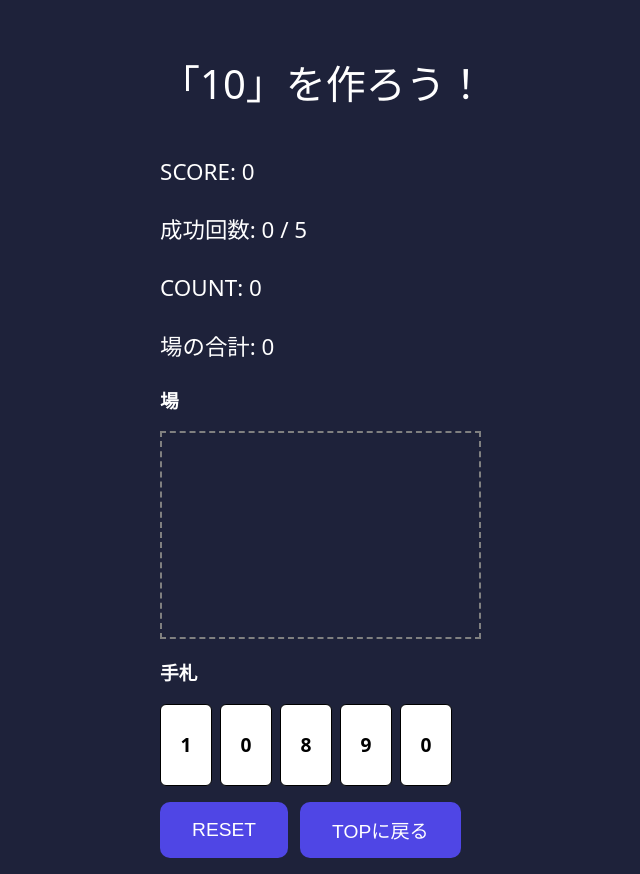
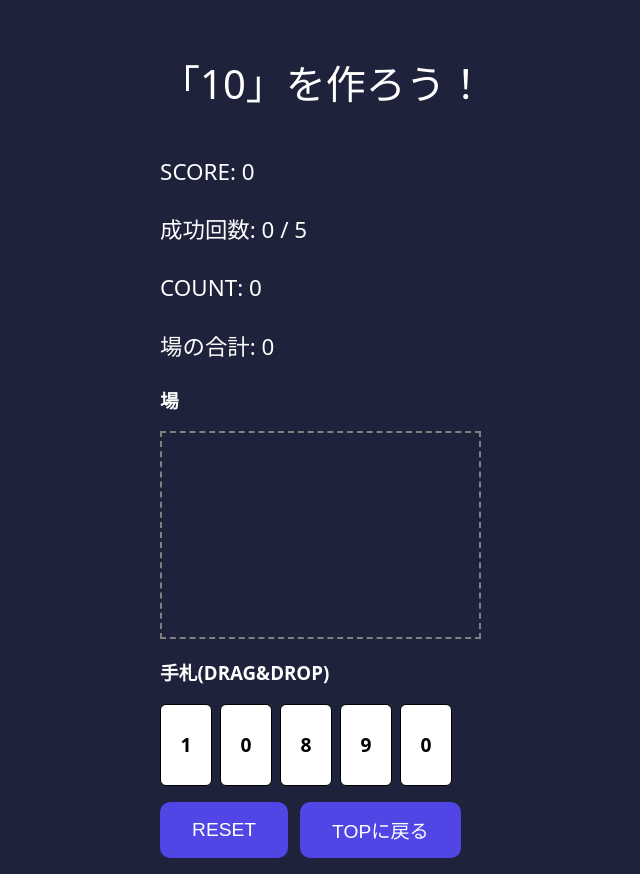
Before and after one commit to KizawaTakuya/GAME_MAKE10, a React (Vite) app: page / in a window 1280 px wide. Both pictures are taken after a click on the button "START". Shown: the whole page, without its empty margins (317-957 px from the left). Built offline with nearby package versions, Linux system fonts and the light colour scheme.

Commit message:
Final edit

```diff
--- a/src/components/GameScreen.jsx
+++ b/src/components/GameScreen.jsx
@@ -167,7 +167,7 @@ function GameScreen({ setScreen }) {
       </div>
 
       {/* 手札 */}
-      <h3>手札</h3>
+      <h3>手札(DRAG&DROP)</h3>
       <div style={{ display: "flex", gap: "8px" }}>
         {hand.map((card) => (
           <Card
```
